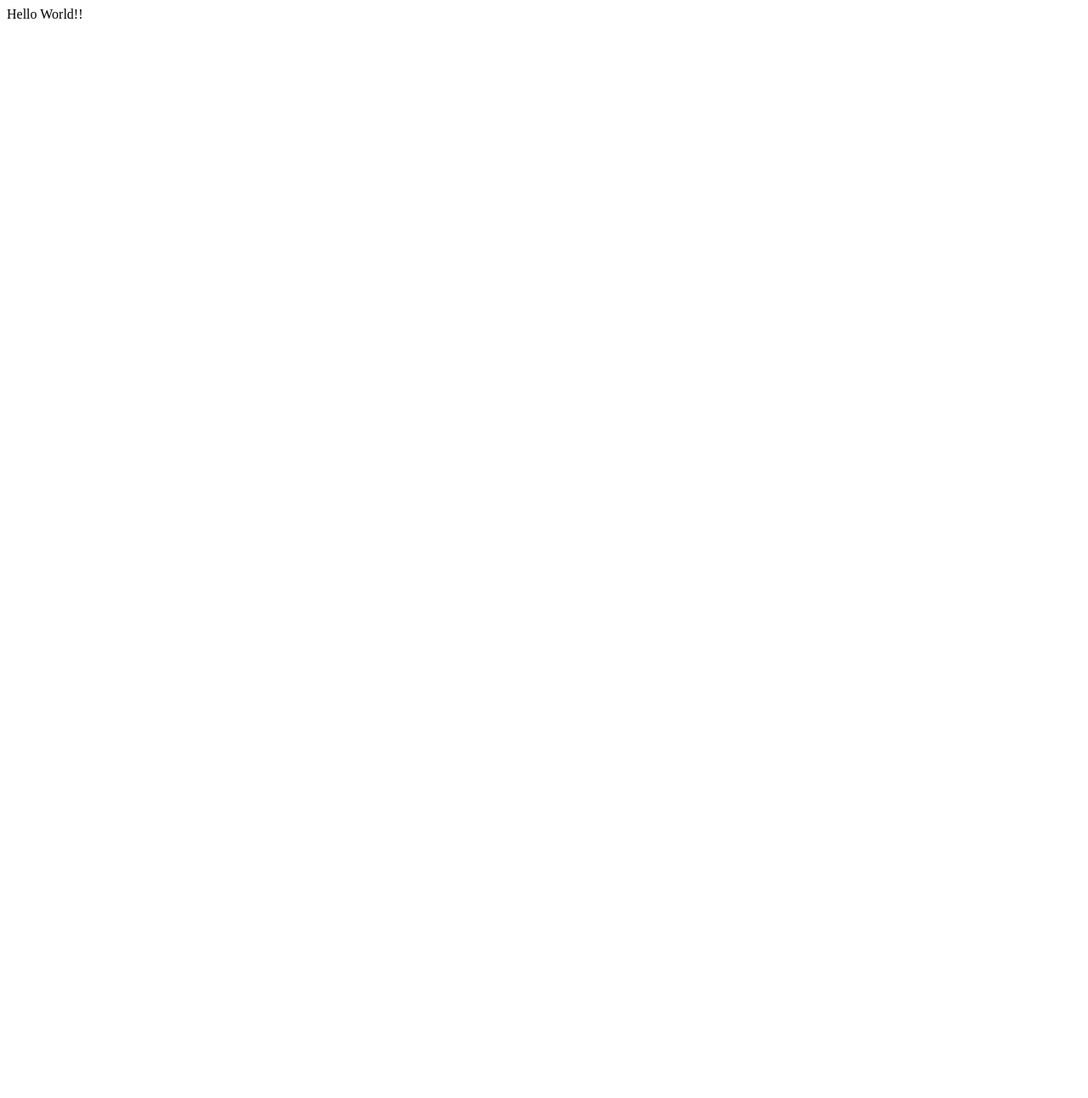
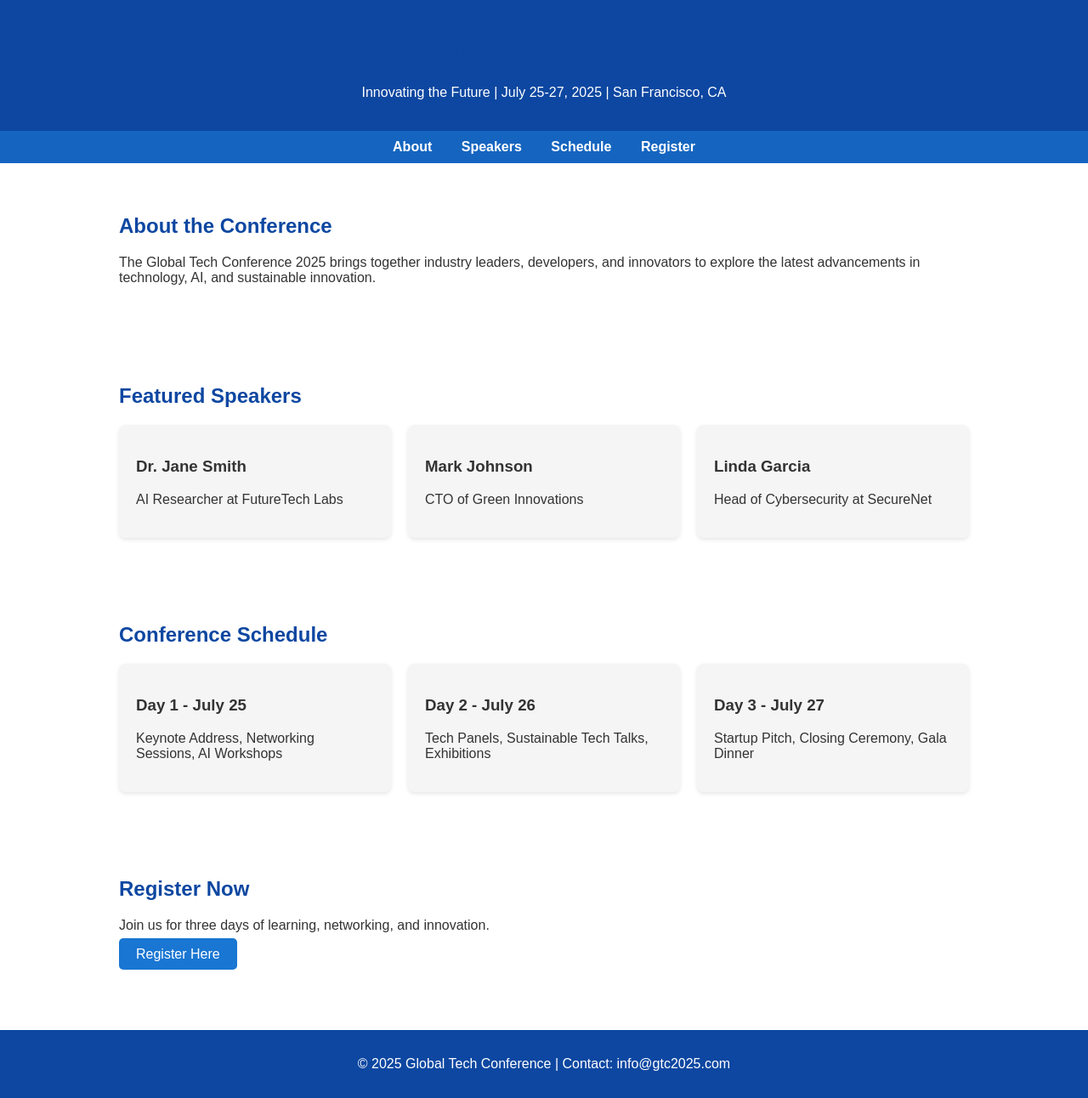
Before and after one commit to sis2026/sis2026.github.io, a plain HTML site: page index.html in a window 1280 px wide. Shown: the whole page at 85% size. Before the commit the page ends 800 px from the top, so only its background shows below. Drawn offline with Linux system fonts and the light colour scheme.

Commit message:
Update index.html

```diff
--- a/index.html
+++ b/index.html
@@ -1 +1,84 @@
-Hello World!!
+<!DOCTYPE html>
+<html lang="en">
+<head>
+  <meta charset="UTF-8" />
+  <meta name="viewport" content="width=device-width, initial-scale=1.0" />
+  <title>Global Tech Conference 2025</title>
+  <style>
+    body { font-family: Arial, sans-serif; margin: 0; padding: 0; color: #333; }
+    header { background: #0D47A1; color: white; padding: 20px; text-align: center; }
+    nav { background: #1565C0; padding: 10px; text-align: center; }
+    nav a { color: white; margin: 0 15px; text-decoration: none; font-weight: bold; }
+    section { padding: 40px 20px; max-width: 1000px; margin: auto; }
+    h1, h2 { color: #0D47A1; }
+    .speakers, .schedule { display: grid; grid-template-columns: repeat(auto-fit, minmax(250px, 1fr)); gap: 20px; }
+    .card { background: #f5f5f5; padding: 20px; border-radius: 8px; box-shadow: 0 2px 5px rgba(0,0,0,0.1); }
+    footer { background: #0D47A1; color: white; text-align: center; padding: 15px; margin-top: 40px; }
+    .btn { background: #1976D2; color: white; padding: 10px 20px; border: none; border-radius: 5px; text-decoration: none; }
+  </style>
+</head>
+<body>
+  <header>
+    <h1>Global Tech Conference 2025</h1>
+    <p>Innovating the Future | July 25-27, 2025 | San Francisco, CA</p>
+  </header>
+
+  <nav>
+    <a href="#about">About</a>
+    <a href="#speakers">Speakers</a>
+    <a href="#schedule">Schedule</a>
+    <a href="#register">Register</a>
+  </nav>
+
+  <section id="about">
+    <h2>About the Conference</h2>
+    <p>The Global Tech Conference 2025 brings together industry leaders, developers, and innovators to explore the latest advancements in technology, AI, and sustainable innovation.</p>
+  </section>
+
+  <section id="speakers">
+    <h2>Featured Speakers</h2>
+    <div class="speakers">
+      <div class="card">
+        <h3>Dr. Jane Smith</h3>
+        <p>AI Researcher at FutureTech Labs</p>
+      </div>
+      <div class="card">
+        <h3>Mark Johnson</h3>
+        <p>CTO of Green Innovations</p>
+      </div>
+      <div class="card">
+        <h3>Linda Garcia</h3>
+        <p>Head of Cybersecurity at SecureNet</p>
+      </div>
+    </div>
+  </section>
+
+  <section id="schedule">
+    <h2>Conference Schedule</h2>
+    <div class="schedule">
+      <div class="card">
+        <h3>Day 1 - July 25</h3>
+        <p>Keynote Address, Networking Sessions, AI Workshops</p>
+      </div>
+      <div class="card">
+        <h3>Day 2 - July 26</h3>
+        <p>Tech Panels, Sustainable Tech Talks, Exhibitions</p>
+      </div>
+      <div class="card">
+        <h3>Day 3 - July 27</h3>
+        <p>Startup Pitch, Closing Ceremony, Gala Dinner</p>
+      </div>
+    </div>
+  </section>
+
+  <section id="register">
+    <h2>Register Now</h2>
+    <p>Join us for three days of learning, networking, and innovation.</p>
+    <a class="btn" href="#">Register Here</a>
+  </section>
+
+  <footer>
+    <p>&copy; 2025 Global Tech Conference | Contact: info@gtc2025.com</p>
+  </footer>
+</body>
+</html>
```
